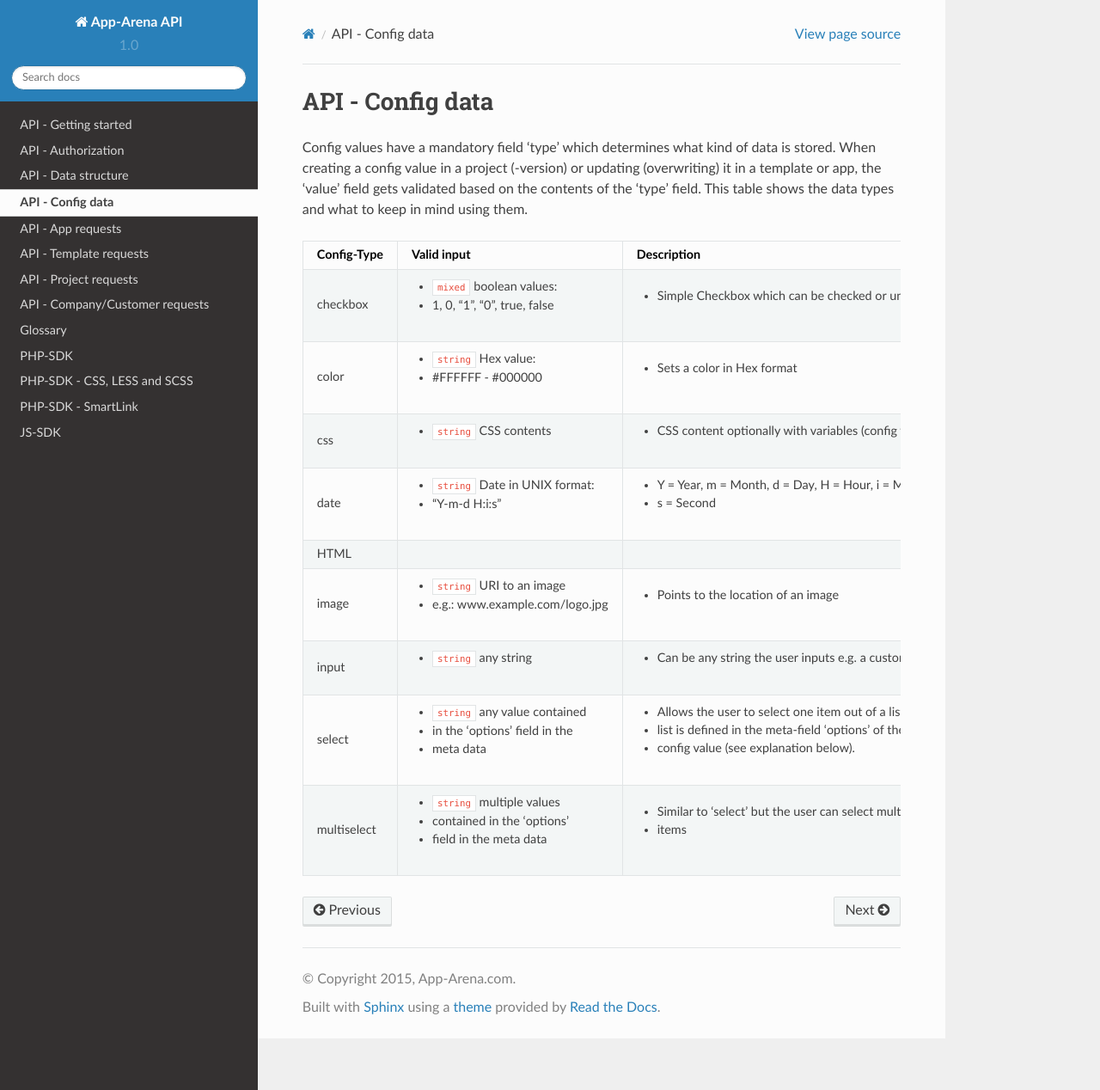
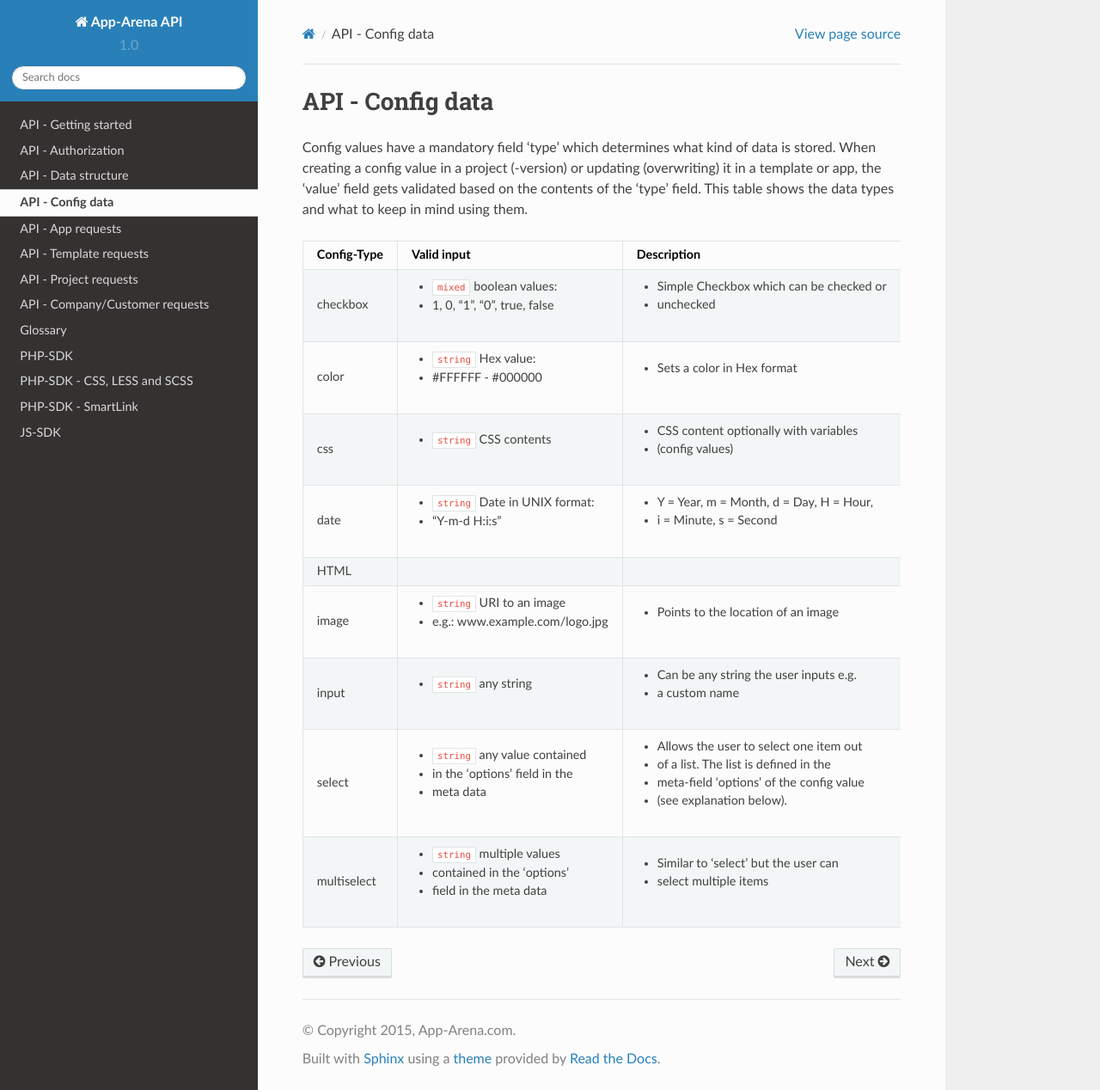
Before and after one commit to apparena/docs, a Sphinx documentation site: the page built from docs/api/050-config.rst, in a window 1280 px wide and 1268 px high. Shown: the whole window at 86% size. Built offline with Sphinx 7.4.7 and the Read the Docs theme 2.0.0, drawn with Linux system fonts in a browser that asks for light colours.

```diff
--- a/docs/api/050-config.rst
+++ b/docs/api/050-config.rst
@@ -8,17 +8,18 @@ the 'type' field. This table shows the data types and what to keep in mind using
 +---------------+-----------------------------------+---------------------------------------------------------+
 | Config-Type   | Valid input                       | Description                                             |
 +===============+===================================+=========================================================+
-| checkbox      | - ``mixed`` boolean values:       | - Simple Checkbox which can be checked or unchecked     |
-|               | - 1, 0, "1", "0", true, false     |                                                         |
+| checkbox      | - ``mixed`` boolean values:       | - Simple Checkbox which can be checked or               |
+|               | - 1, 0, "1", "0", true, false     | - unchecked                                             |
 |               |                                   |                                                         |
 +---------------+-----------------------------------+---------------------------------------------------------+
 | color         | - ``string`` Hex value:           | - Sets a color in Hex format                            |
 |               | - #FFFFFF - #000000               |                                                         |
 +---------------+-----------------------------------+---------------------------------------------------------+
-| css           | - ``string`` CSS contents         | - CSS content optionally with variables (config values) |
+| css           | - ``string`` CSS contents         | - CSS content optionally with variables                 |
+|               |                                   | - (config values)                                       |
 +---------------+-----------------------------------+---------------------------------------------------------+
-| date          | - ``string`` Date in UNIX format: | - Y = Year, m = Month, d = Day, H = Hour, i = Minute,   |
-|               | - "Y-m-d H:i:s"                   | - s = Second                                            |
+| date          | - ``string`` Date in UNIX format: | - Y = Year, m = Month, d = Day, H = Hour,               |
+|               | - "Y-m-d H:i:s"                   | - i = Minute, s = Second                                |
 +---------------+-----------------------------------+---------------------------------------------------------+
 | HTML          |                                   |                                                         |
 |               |                                   |                                                         |
@@ -26,14 +27,15 @@ the 'type' field. This table shows the data types and what to keep in mind using
 | image         | - ``string`` URI to an image      | - Points to the location of an image                    |
 |               | - e.g.: www.example.com/logo.jpg  |                                                         |
 +---------------+-----------------------------------+---------------------------------------------------------+
-| input         | - ``string`` any string           | - Can be any string the user inputs e.g. a custom name  |
-|               |                                   |                                                         |
+| input         | - ``string`` any string           | - Can be any string the user inputs e.g.                |
+|               |                                   | - a custom name                                         |
 +---------------+-----------------------------------+---------------------------------------------------------+
-| select        | - ``string`` any value contained  | - Allows the user to select one item out of a list. The |
-|               | - in the 'options' field in the   | - list is defined in the meta-field 'options' of the    |
-|               | - meta data                       | - config value (see explanation below).                 |
+| select        | - ``string`` any value contained  | - Allows the user to select one item out                |
+|               | - in the 'options' field in the   | - of a list. The list is defined in the                 |
+|               | - meta data                       | - meta-field 'options' of the config value              |
+|               |                                   | - (see explanation below).                              |
 +---------------+-----------------------------------+---------------------------------------------------------+
-| multiselect   | - ``string`` multiple values      | - Similar to 'select' but the user can select multiple  |
-|               | - contained in the 'options'      | - items                                                 |
+| multiselect   | - ``string`` multiple values      | - Similar to 'select' but the user can                  |
+|               | - contained in the 'options'      | - select multiple items                                 |
 |               | - field in the meta data          |                                                         |
 +---------------+-----------------------------------+---------------------------------------------------------+
```
